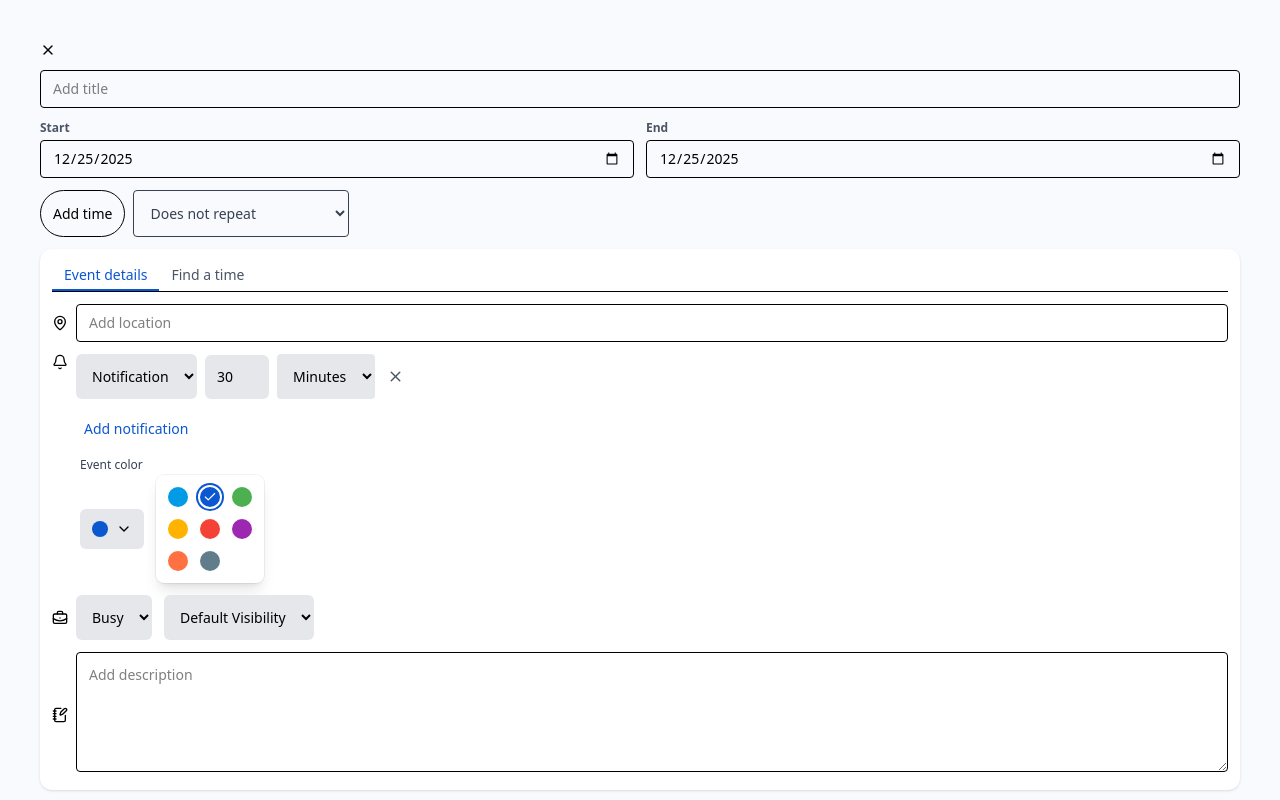
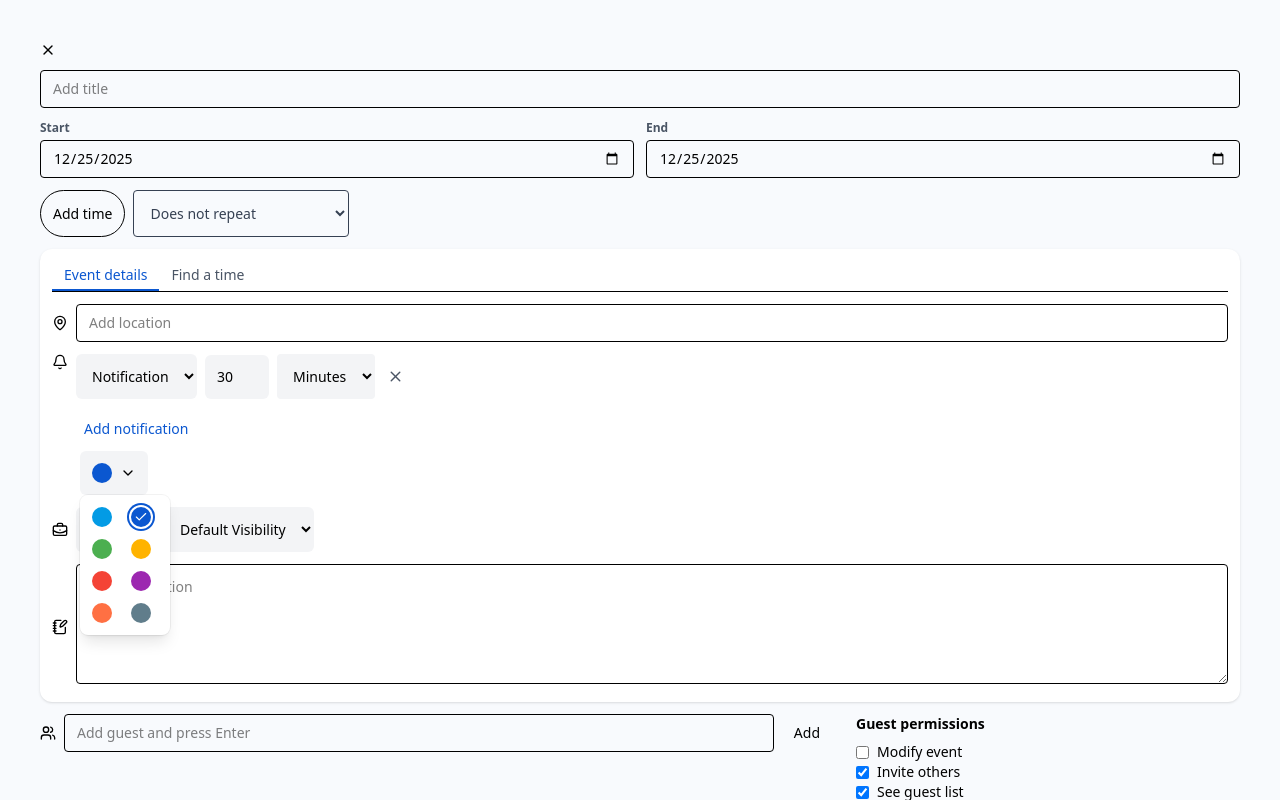
Before and after one commit to tanialapalelo/calendar-clone, a Next.js app in the folder apps/web/: page /events/new in a window 1280 px wide. Both pictures are taken after a click on the button 100 px from the left and 495 px from the top of the page. Shown: the top 800 px of the page. Built offline with nearby package versions, Linux system fonts and the light colour scheme.

Commit message:
refactor(web): improve ColorPicker accessibility and UI consistency
Enhanced the ColorPicker component with better keyboard navigation, popup positioning, and accessibility features. Updated UI styles in EventFullscreenForm for consistency, and removed the redundant 'Event color' label.

```diff
--- a/apps/web/components/calendar/events/ColorPicker.tsx
+++ b/apps/web/components/calendar/events/ColorPicker.tsx
@@ -26,6 +26,80 @@ export default function ColorPicker({
     setOpen((o) => !o);
   }, []);
 
+  // compute popup position when open
+  useEffect(() => {
+    if (!open) {
+      setPopupStyle(undefined);
+      return;
+    }
+    const el = btnRef.current;
+    if (!el) return;
+    const rect = el.getBoundingClientRect();
+    const W = 90;
+
+    let left = rect.left;
+    let top = rect.bottom;
+
+    setPopupStyle({
+      position: 'fixed',
+      left: Math.round(left),
+      top: Math.round(top),
+      width: W,
+      zIndex: 60,
+    });
+  }, [open]);
+
+  // close on outside click or Escape
+  useEffect(() => {
+    if (!open) return;
+    function onKey(e: KeyboardEvent) {
+      if (e.key === 'Escape') setOpen(false);
+    }
+    function onDown(e: MouseEvent) {
+      const panel = panelRef.current;
+      const btn = btnRef.current;
+      if (!panel || !btn) return;
+      if (e.target instanceof Node && !panel.contains(e.target) && !btn.contains(e.target)) {
+        setOpen(false);
+      }
+    }
+    window.addEventListener('keydown', onKey);
+    window.addEventListener('mousedown', onDown);
+    return () => {
+      window.removeEventListener('keydown', onKey);
+      window.removeEventListener('mousedown', onDown);
+    };
+  }, [open]);
+
+  // keyboard nav for grid (basic)
+  useEffect(() => {
+    if (!open) return;
+    const panel = panelRef.current;
+    if (!panel) return;
+    const buttons = Array.from(panel.querySelectorAll<HTMLButtonElement>('button[data-swatch]'));
+
+    function onKey(e: KeyboardEvent) {
+      const active = document.activeElement as HTMLElement | null;
+      const idx = buttons.findIndex((b) => b === active);
+      if (e.key === 'ArrowRight') {
+        e.preventDefault();
+        buttons[(idx + 1) % buttons.length]?.focus();
+      } else if (e.key === 'ArrowLeft') {
+        e.preventDefault();
+        buttons[(idx - 1 + buttons.length) % buttons.length]?.focus();
+      } else if (e.key === 'ArrowDown') {
+        e.preventDefault();
+        buttons[(idx + 3) % buttons.length]?.focus();
+      } else if (e.key === 'ArrowUp') {
+        e.preventDefault();
+        buttons[(idx - 3 + buttons.length) % buttons.length]?.focus();
+      }
+    }
+
+    window.addEventListener('keydown', onKey);
+    return () => window.removeEventListener('keydown', onKey);
+  }, [open]);
+
   const handleSelect = (hex: string) => {
     onChange(hex);
     setOpen(false);
@@ -34,22 +108,30 @@ export default function ColorPicker({
   };
 
   const selected = (value ?? '').toLowerCase();
+
   return (
-    <div className="flex items-center gap-3">
-      <div className="flex gap-2 rounded-md bg-gray-200 p-3" onClick={toggle}>
-        <button
-          type="button"
-          className={`h-4 w-4 rounded-full ring-transparent`}
-          style={{ background: selected }}
-          aria-label={`Color ${selected}`}
+    <div className="relative inline-block">
+      <button
+        ref={btnRef}
+        type="button"
+        aria-haspopup="menu"
+        aria-expanded={open}
+        aria-label={ariaLabel}
+        onClick={toggle}
+        className="inline-flex items-center gap-2 rounded-md bg-gray-100 p-3 hover:bg-gray-200"
+      >
+        <span
+          aria-hidden
+          className="inline-block h-5 w-5 shrink-0 rounded-full"
+          style={{ backgroundColor: selected }}
         />
+        <ChevronDownIcon size={16} />
+      </button>
 
-        <ChevronDownIcon size={16} />
-      </div>
       {open && (
         <div ref={panelRef} style={popupStyle} role="menu" aria-label="Color palette">
           <div className="rounded-lg bg-white p-3 shadow-lg ring-1 ring-black/5">
-            <div className="grid grid-cols-3 gap-3">
+            <div className="grid grid-cols-2 gap-3">
               {palette.map((hex) => {
                 const isSelected = selected === hex.toLowerCase();
                 return (
@@ -67,8 +149,8 @@ export default function ColorPicker({
                     style={{ backgroundColor: hex }}
                   >
                     {isSelected && (
-                      <span className="absolute inset-0 flex items-center justify-center">
-                        <CheckIcon size={14} className="text-white" />
+                      <span className="absolute inset-0 flex items-center justify-center text-white">
+                        <CheckIcon size={14} />
                       </span>
                     )}
                   </button>
--- a/apps/web/components/calendar/events/forms/EventFullscreenForm.tsx
+++ b/apps/web/components/calendar/events/forms/EventFullscreenForm.tsx
@@ -390,7 +390,7 @@ export function EventFullscreenForm({
                   <div key={n.id} className="mb-2 flex items-center gap-2">
                     {/* selection */}
                     <select
-                      className="rounded-md bg-gray-200 p-3 text-sm"
+                      className="rounded-md bg-gray-100 p-3 text-sm hover:bg-gray-200"
                       onChange={(e) =>
                         updateNotification(n.id, {
                           method: e.target.value,
@@ -411,7 +411,7 @@ export function EventFullscreenForm({
                       min={1}
                       value={n.amount}
                       max={60}
-                      className="w-16 rounded-md bg-gray-200 p-3 text-sm"
+                      className="w-16 rounded-md bg-gray-100 p-3 text-sm hover:bg-gray-200"
                       onChange={(e) => updateNotification(n.id, { amount: Number(e.target.value) })}
                     />
 
@@ -423,7 +423,7 @@ export function EventFullscreenForm({
                           unit: e.target.value as NotificationItem['unit'],
                         })
                       }
-                      className="rounded bg-gray-200 p-3 text-sm"
+                      className="rounded bg-gray-100 p-3 text-sm hover:bg-gray-200"
                     >
                       {unitOfTimeOptions.map((option) => (
                         <option key={option.value} value={option.value}>
@@ -454,7 +454,6 @@ export function EventFullscreenForm({
             <div className="flex items-center gap-2">
               <div className="w-5" />
               <div className="flex-1">
-                <label className="text-xs font-medium text-gray-700">Event color</label>
                 <ColorPicker value={color} onChange={setColor} />
               </div>
             </div>
@@ -465,7 +464,7 @@ export function EventFullscreenForm({
               <div className="flex-1">
                 {/* Status */}
                 <select
-                  className="rounded-md bg-gray-200 p-3 text-sm"
+                  className="rounded-md bg-gray-100 p-3 text-sm hover:bg-gray-200"
                   onChange={(e) => setBusy(e.target.value as 'busy' | 'free')}
                   value={busy}
                 >
@@ -477,7 +476,7 @@ export function EventFullscreenForm({
                 </select>
                 {/* Visibility */}
                 <select
-                  className="ml-3 rounded-md bg-gray-200 p-3 text-sm"
+                  className="ml-3 rounded-md bg-gray-100 p-3 text-sm hover:bg-gray-200"
                   onChange={(e) =>
                     setVisibility(e.target.value as 'default' | 'public' | 'private')
                   }
```
